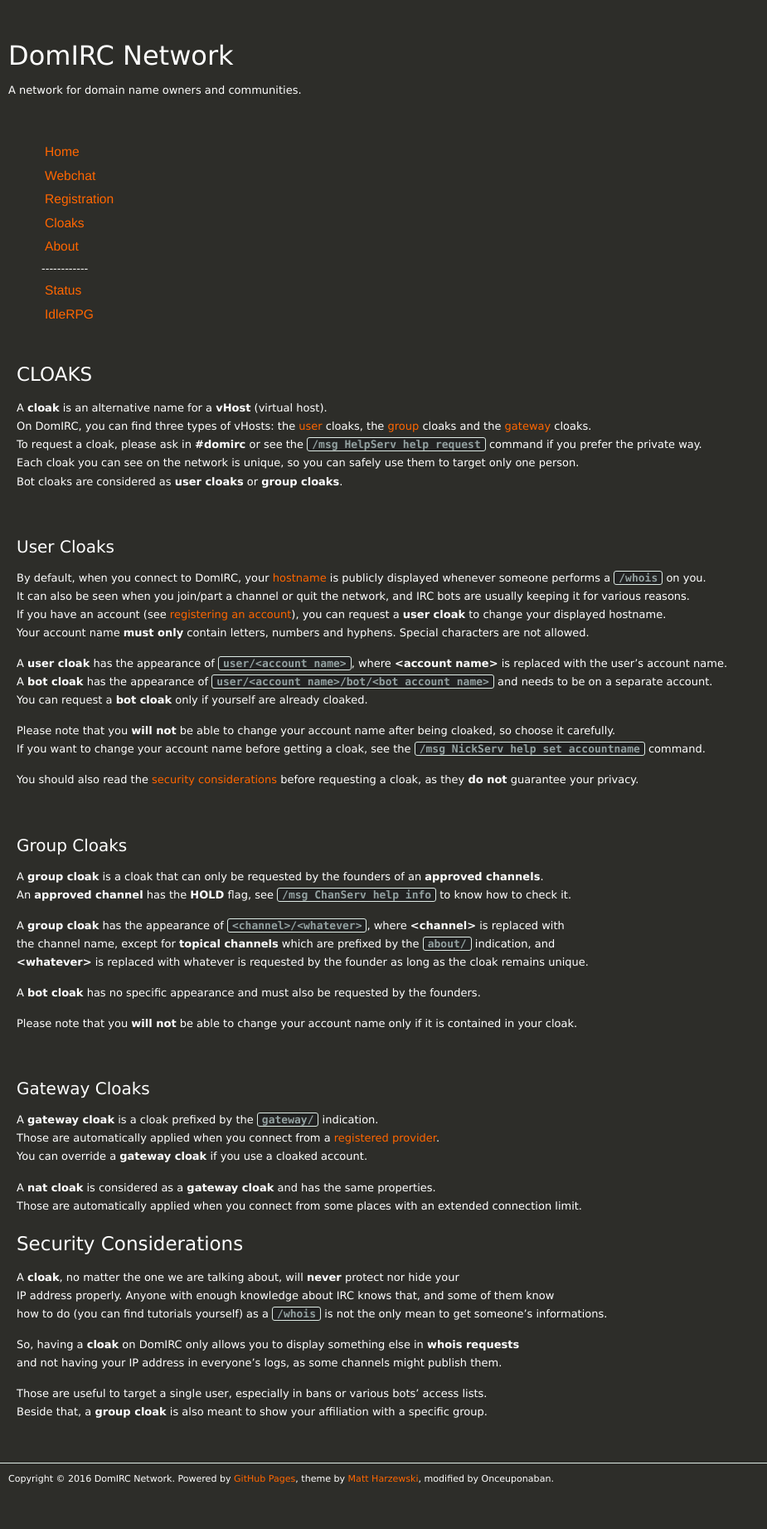
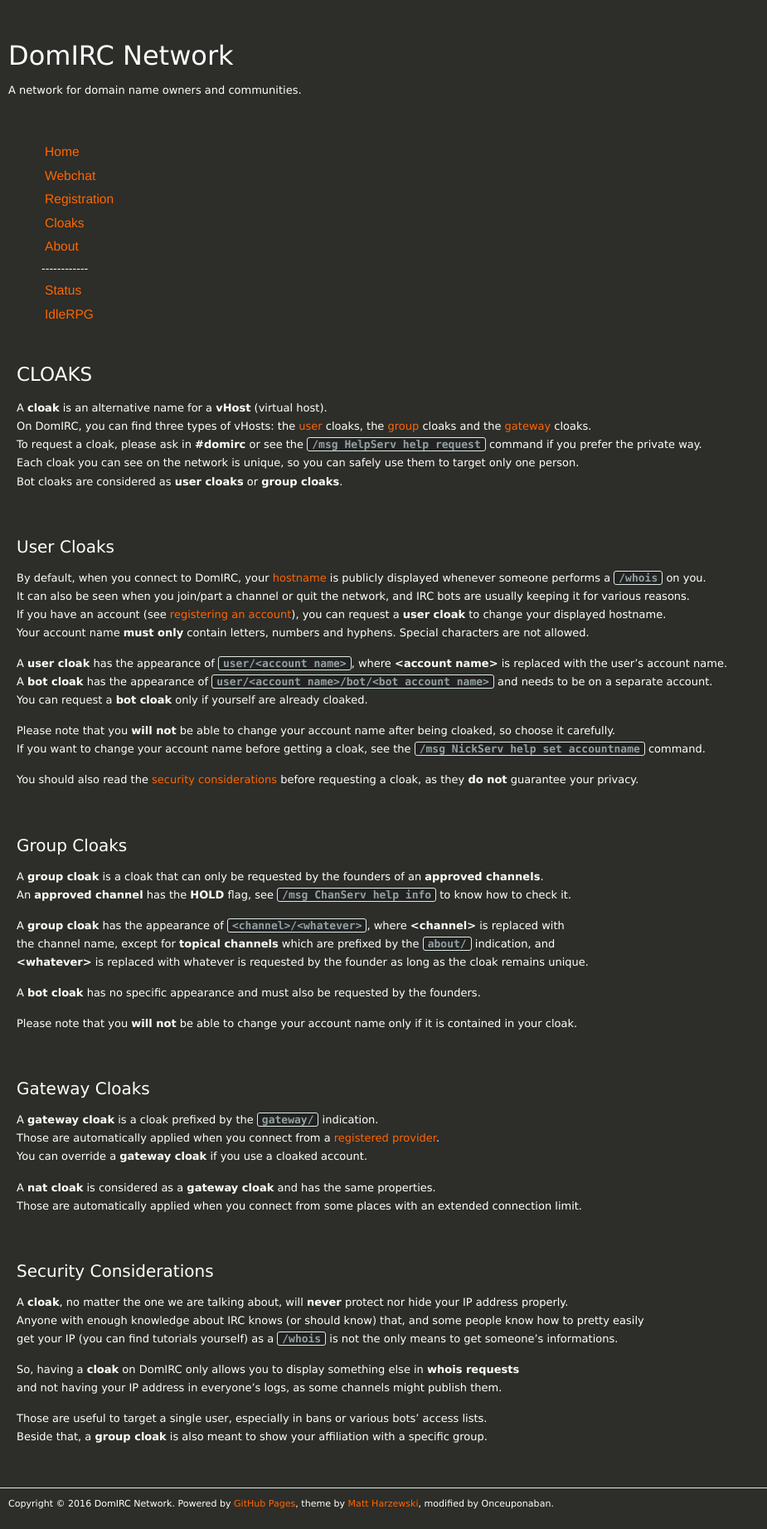
Before and after one commit to DomIRC/domirc.github.io, a Jekyll site: the page built from cloaks/index.md, in a window 1280 px wide. Shown: the whole page at 83% size, without its empty margins (0-925 px from the left). Built offline with Jekyll 4.4.1, drawn with Linux system fonts in a browser that asks for light colours; nearby versions of some CDN libraries; before the commit the page ends 1813 px from its top, so only the background shows below that.

Commit message:
Cloak page: rephrased security considerations

```diff
--- a/cloaks/index.md
+++ b/cloaks/index.md
@@ -53,11 +53,11 @@
 Those are automatically applied when you connect from some places with an extended connection limit.
 
 
-# Security Considerations
+## Security Considerations
 
-A **cloak**, no matter the one we are talking about, will **never** protect nor hide your
-IP address properly. Anyone with enough knowledge about IRC knows that, and some of them know
-how to do (you can find tutorials yourself) as a `/whois` is not the only mean to get someone's informations.
+A **cloak**, no matter the one we are talking about, will **never** protect nor hide your IP address properly.
+Anyone with enough knowledge about IRC knows (or should know) that, and some people know how to pretty easily
+get your IP (you can find tutorials yourself) as a `/whois` is not the only means to get someone's informations.
 
 So, having a **cloak** on DomIRC only allows you to display something else in **whois requests**
 and not having your IP address in everyone's logs, as some channels might publish them.
```
